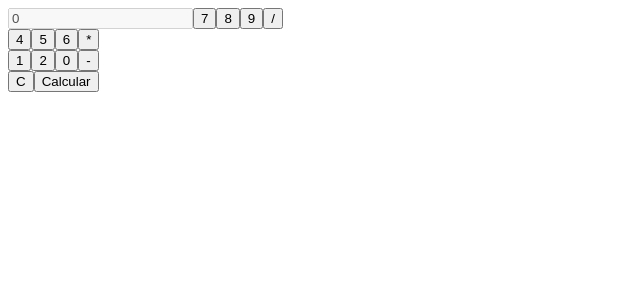
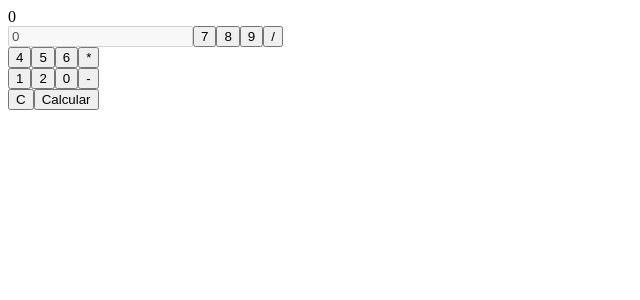
Before and after one commit to javiercym/angular_clase_5, an Angular app: page /calculadora in a window 1280 px wide. Shown: the top 300 px of the page, without its empty margins (0-640 px from the left). Built offline with nearby package versions, Linux system fonts and the light colour scheme.

Commit message:
Añadiendo modulo de pantalla y mostrando en otro componente

```diff
--- a/src/app/app-routing.module.ts
+++ b/src/app/app-routing.module.ts
@@ -1,10 +1,11 @@
 import { NgModule } from '@angular/core';
 import { RouterModule, Routes } from '@angular/router';
 import { CalculadoraComponent } from './calculadora/calculadora/calculadora.component';
+import { PantallaComponent } from './calculadora/pantalla/pantalla.component';
 import { MainComponent } from './main/main/main.component';
 
 const routes: Routes = [
-  { path: 'calculadora', component: CalculadoraComponent },
+  { path: 'calculadora', component: PantallaComponent },
   { path: 'contador', component: MainComponent }
 ];
 
--- a/src/app/calculadora/calculadora.module.ts
+++ b/src/app/calculadora/calculadora.module.ts
@@ -2,12 +2,14 @@ import { NgModule } from '@angular/core';
 import { CommonModule } from '@angular/common';
 import { CalculadoraComponent } from './calculadora/calculadora.component';
 import { FormsModule } from '@angular/forms';
+import { PantallaComponent } from './pantalla/pantalla.component';
 
 
 
 @NgModule({
   declarations: [
-    CalculadoraComponent
+    CalculadoraComponent,
+    PantallaComponent
   ],
   imports: [
     CommonModule,
--- a/src/app/calculadora/calculadora/calculadora.component.html
+++ b/src/app/calculadora/calculadora/calculadora.component.html
@@ -1,7 +1,7 @@
 <link href="https://cdn.jsdelivr.net/npm/bootstrap@5.3.0-alpha1/dist/css/bootstrap.min.css" rel="stylesheet" integrity="sha384-GLhlTQ8iRABdZLl6O3oVMWSktQOp6b7In1Zl3/Jr59b6EGGoI1aFkw7cmDA6j6gD" crossorigin="anonymous">
 
 
-<div class="container">
+
     <div class="calculadora">
 
         <input type="text" class="form-control" [(ngModel)]="pantalla" disabled>
@@ -24,4 +24,3 @@
         <button type="button" class="btn btn-outline-secondary" (click)="borrarPantalla()">C</button>
         <button type="button" class="btn btn-outline-secondary" (click)="calcular()">Calcular</button>
     </div>
-</div>
--- a/src/app/calculadora/calculadora/calculadora.component.ts
+++ b/src/app/calculadora/calculadora/calculadora.component.ts
@@ -1,4 +1,4 @@
-import { Component,Input } from '@angular/core';
+import { Component,Input,Output,EventEmitter } from '@angular/core';
 
 @Component({
   selector: 'app-calculadora',
@@ -8,6 +8,8 @@ import { Component,Input } from '@angular/core';
 export class CalculadoraComponent {
 
   pantalla = '0';
+  @Output() cambiarNomnbre = new EventEmitter<string>();
+
   operando1!: number;
   operando2!: number;
   operacion!: string;
@@ -23,14 +25,17 @@ export class CalculadoraComponent {
   anadirNumero(numero: string) {
     if (this.pantalla === '0') {
       this.pantalla = numero;
+      this.cambiarNomnbre.emit(this.pantalla)
     } else {
       this.pantalla += numero;
+      this.cambiarNomnbre.emit(this.pantalla)
     }
   }
 
   anadirPunto() {
     if (this.pantalla.indexOf('.') === -1) {
       this.pantalla += '.';
+      this.cambiarNomnbre.emit(this.pantalla)
     }
   }
 
@@ -38,6 +43,7 @@ export class CalculadoraComponent {
     this.operando1 = Number(this.pantalla);
     this.operacion = operacion;
     this.pantalla = '0';
+    this.cambiarNomnbre.emit(this.pantalla)
   }
 
   calcular() {
@@ -58,6 +64,8 @@ export class CalculadoraComponent {
         break;
     }
     this.pantalla = String(resultado);
+
+    this.cambiarNomnbre.emit(this.pantalla)
   }
 
 }
--- /dev/null
+++ b/src/app/calculadora/pantalla/pantalla.component.html
@@ -0,0 +1,4 @@
+<div class="container">
+    {{resultado}}
+    <app-calculadora (cambiarNomnbre)="resultado = $event"></app-calculadora>
+</div>
--- /dev/null
+++ b/src/app/calculadora/pantalla/pantalla.component.ts
@@ -0,0 +1,11 @@
+import { Component } from '@angular/core';
+
+@Component({
+  selector: 'app-pantalla',
+  templateUrl: './pantalla.component.html',
+  styleUrls: ['./pantalla.component.css']
+})
+export class PantallaComponent {
+  resultado = '0'
+
+}
```
Also changed, not shown: src/app/calculadora/pantalla/pantalla.component.css (added).
